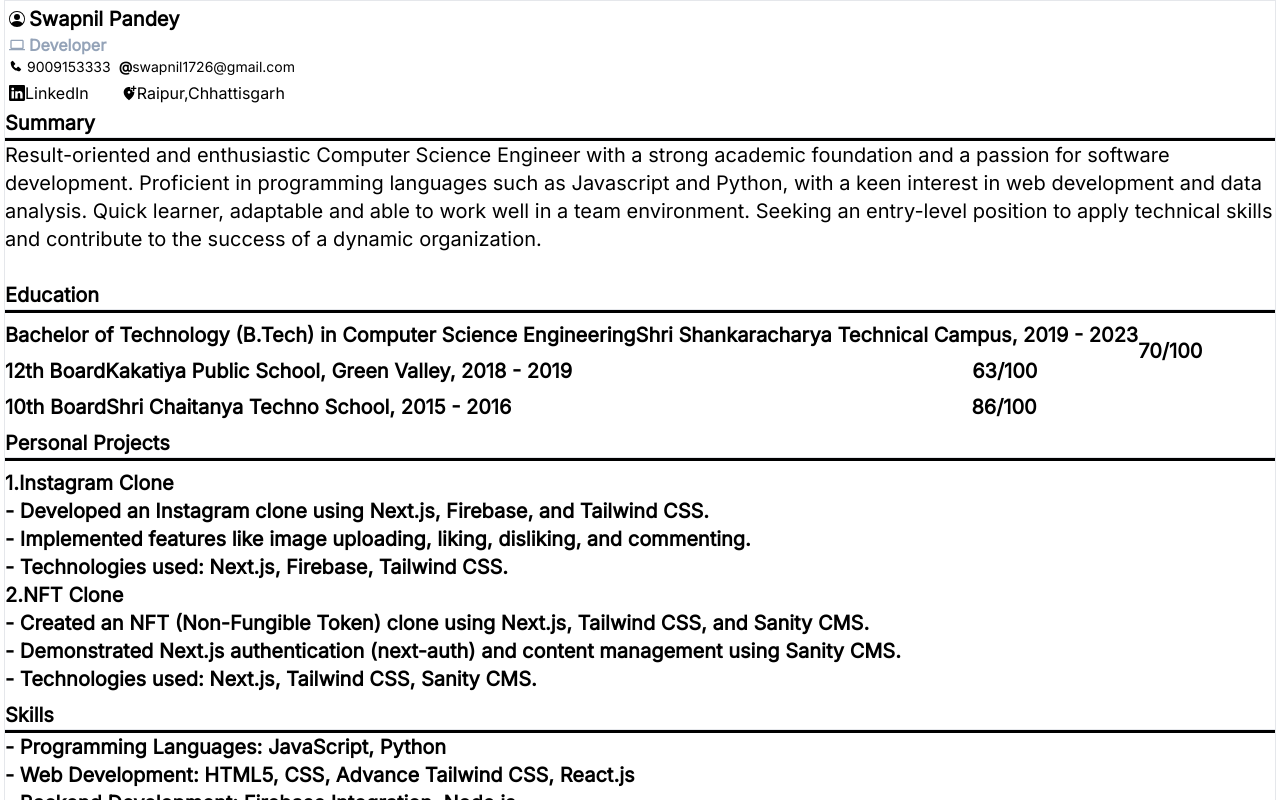
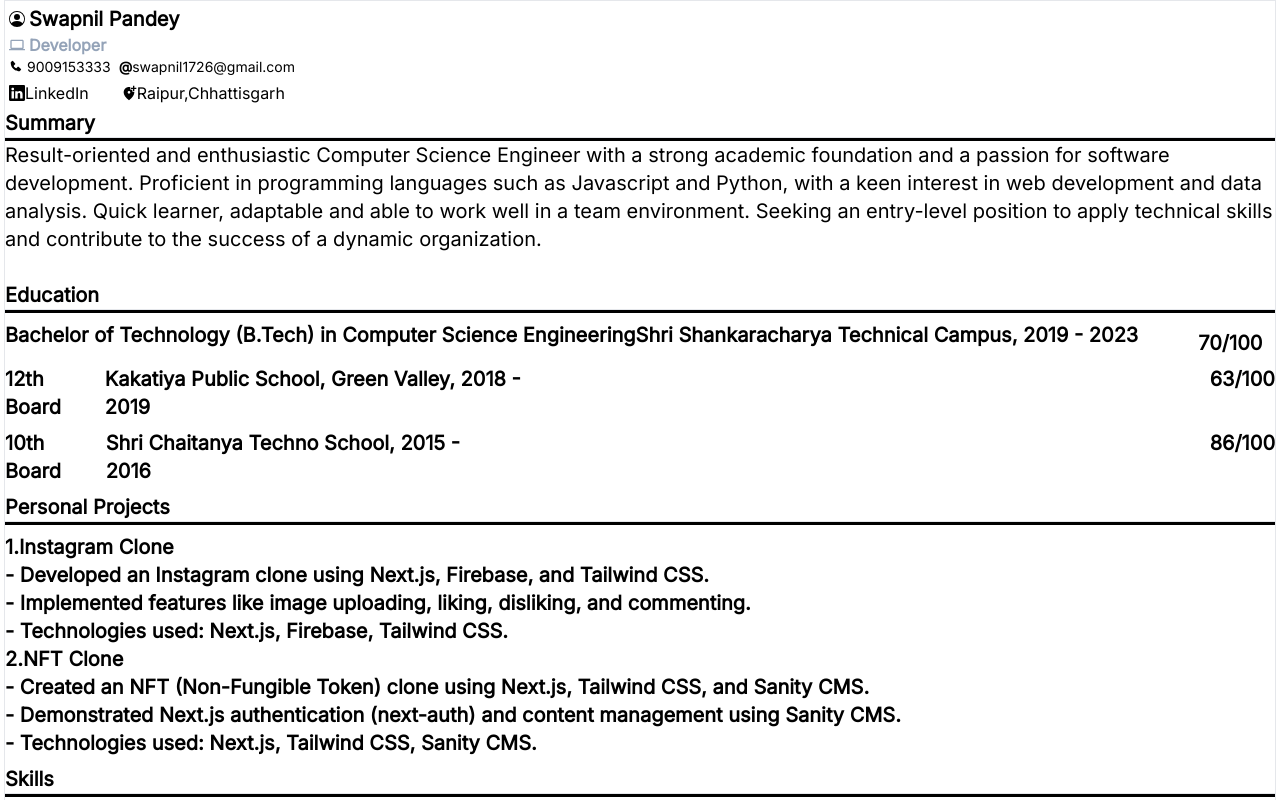
Before and after one commit to world-seeker/Personal-portifolio, a Next.js app: page / in a window 1280 px wide. Shown: the top 800 px of the page. Built offline with nearby package versions, Linux system fonts and the light colour scheme.

Commit message:
portifolio structure complete

```diff
--- a/components/bodyparts.tsx/Education.tsx
+++ b/components/bodyparts.tsx/Education.tsx
@@ -7,20 +7,20 @@ function Education() {
      <div className='flex '>
       <h1>Bachelor of Technology (B.Tech) in Computer Science Engineering</h1>
       <p>Shri Shankaracharya Technical Campus, 2019 - 2023</p>
-      <span className='relative top-4'>
+      <span className='relative xl:ml-[60px] sm:mt-2 mt-4'>
       70/100
       </span>
      </div>
     <div className='flex'>
      <h1>12th Board</h1>
      <p>Kakatiya Public School, Green Valley, 2018 - 2019</p>
-     <span className='relative sm:ml-[100px] md:ml-[460px] lg:ml-[400px]'>63/100</span>
+     <span className='relative sm:ml-[100px] md:ml-[460px]  xl:ml-[640px] lg:ml-[400px]'>63/100</span>
     </div>
     <div className='flex'>
      <h1>10th Board</h1>
      <p>
 Shri Chaitanya Techno School, 2015 - 2016</p>
-     <span className='relative lg:ml-[460px] md:ml-[460px] sm:ml-[140px]'>86/100</span>
+     <span className='relative lg:ml-[460px] md:ml-[460px] xl:ml-[700px] sm:ml-[140px]'>86/100</span>
     </div>
 
 
```
